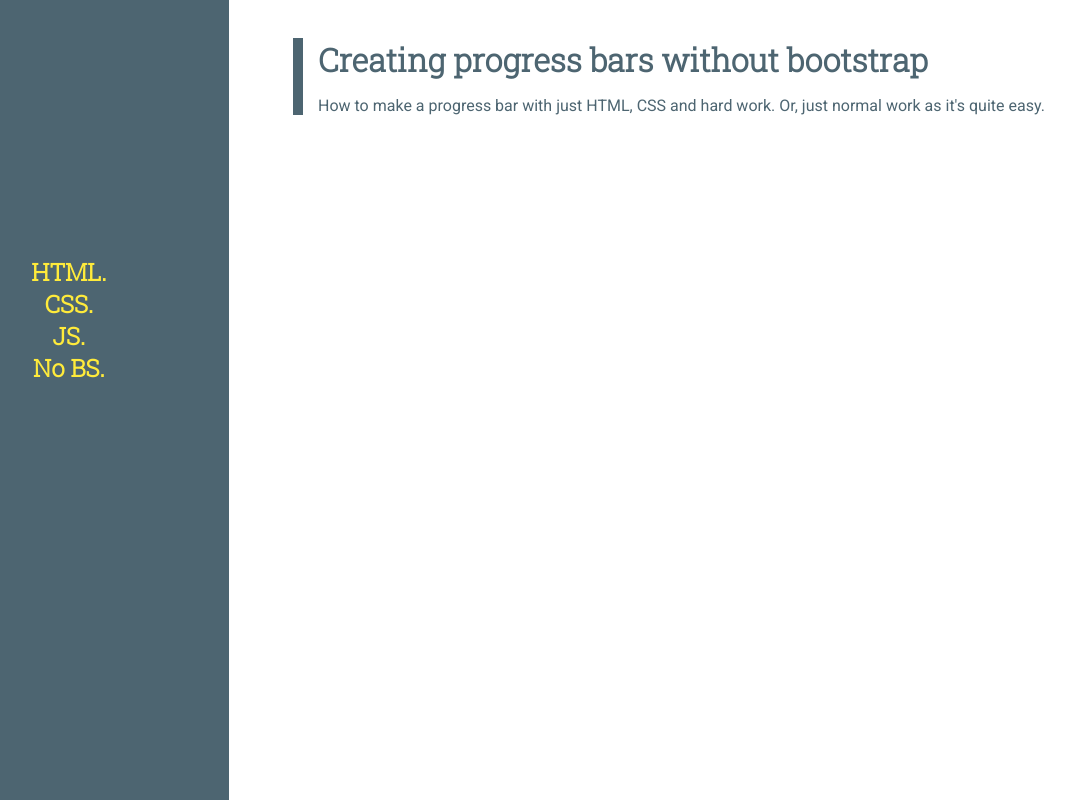
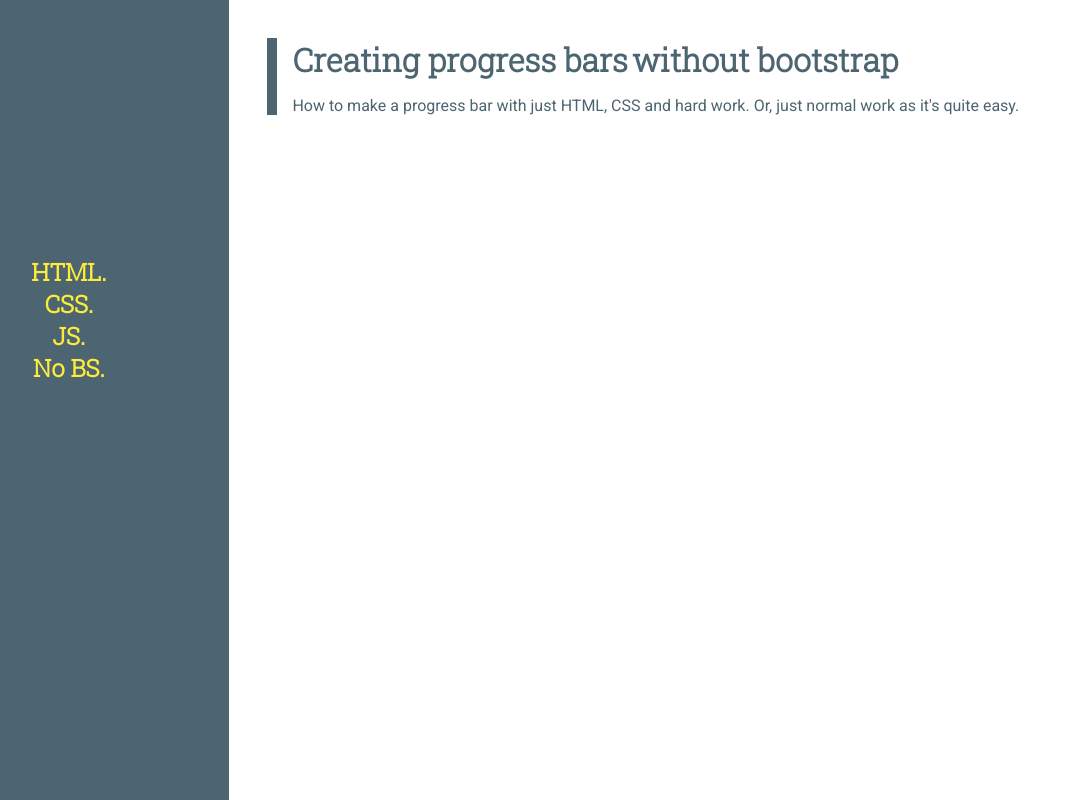
Before and after one commit to edwardcgordon/blog, a plain HTML site: page index.html in a window 1280 px wide. Shown: the whole page, without its empty margins (91-1164 px from the left). Drawn offline with Linux system fonts and the light colour scheme; a script that the page names is missing.

Commit message:
Heading, margins
Changed some stuff around

```diff
--- a/css/main.css
+++ b/css/main.css
@@ -17,6 +17,7 @@ h1, h2 {
 h1 {
   font-size: 1.5em;
   margin: 0;
+  display: inline;
 }
 
 a {
@@ -35,7 +36,7 @@ p {
 }
 
 .side-nav {
-  float: left;
+  /* float: left; */
   position: fixed;
   height: 100%;
   width: 25%;
@@ -44,8 +45,10 @@ p {
 }
 
 .main-content {
-  margin: 0 0 0 30%;
+  width: 70%;
   display: block;
+  float: right;
+  margin: 0 2% 0 0;
 }
 
 .blog-header {
@@ -85,3 +88,7 @@ p {
 .link-item:hover {
   border-color: #FFF176;
 }
+
+.title-tagline h1 {
+  color: blue;
+}
--- a/index.html
+++ b/index.html
@@ -32,7 +32,7 @@
 
             <div class="link-item">
               <a href="tutorial-1.html">
-                <h1>Creating progress bars without bootstrap</h1>
+                <h1>Creating progress bars</h1> <h1 class="title-tagline"> without bootstrap</h1>
                 <p>
                   How to make a progress bar with just HTML, CSS and hard work. Or, just normal work as it's quite easy.
                 </p>
```
